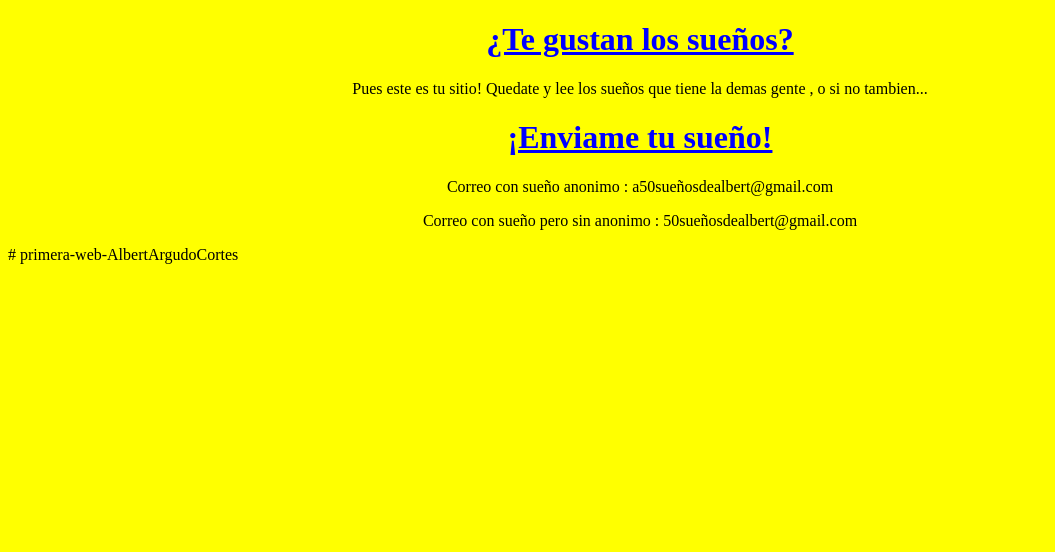
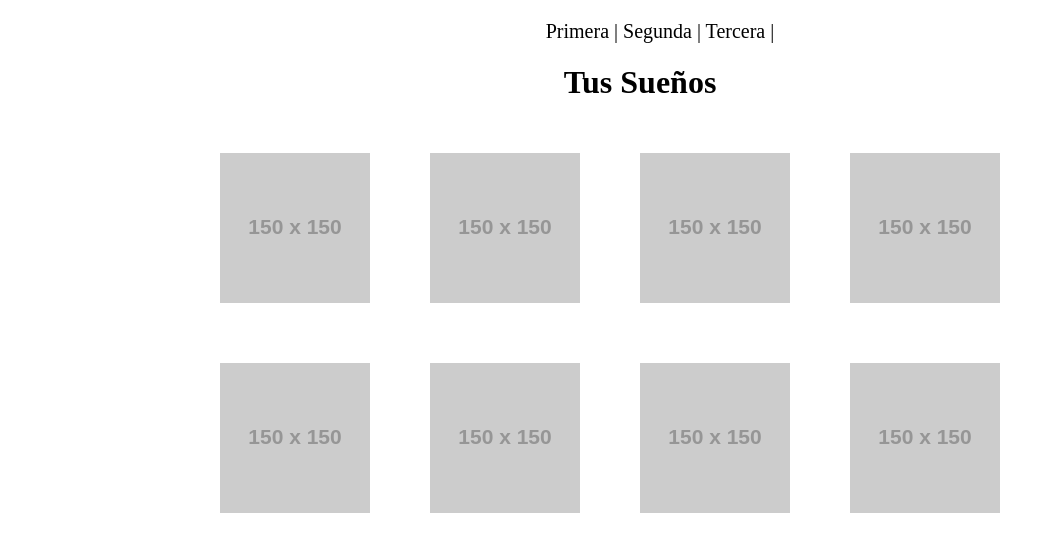
Before and after one commit to AlbertCortes/primera-web-AlbertArgudoCortes, a plain HTML site: page 50sueñosdealbert.html in a window 1280 px wide. Shown: the whole page, without its empty margins (0-1055 px from the left). Drawn offline with Linux system fonts and the light colour scheme; placeholder pictures from the web are drawn by us.

Commit message:
primera modificacion

```diff
--- a/50sueñosdealbert.html
+++ b/50sueñosdealbert.html
@@ -4,29 +4,85 @@
 <meta charset="UTF-8">
 <title>50sueñosdealbert</title>
 <style>
-body{
-background-color:yellow;
+
+
+.center {
+	text-align: center;
+	 text-decoration:none;
+	 color: black;
+	 font-size: 20px;
+
 }
-h1.primero {
-text-align:center;
-color:blue;
+
+.fotos {
+  margin: 0;
+  padding: 0;
 }
-p.segundo {
-text-align:center;
+
+.sue {
+	text-align: center;
 }
-h1.primero {
-text-decoration:underline;
+
+.fotos {
+  width: 900px;
+  margin: 0 auto;
+  overflow: auto;
 }
+
+.fotos {
+  list-style-type: none;
+}
+
+li img {
+  float: left;
+  margin: 10px;
+  border: 20px solid #fff;
+
+  -webkit-transition: box-shadow 0.5s ease;
+  -moz-transition: box-shadow 0.5s ease;
+  -o-transition: box-shadow 0.5s ease;
+  -ms-transition: box-shadow 0.5s ease;
+  transition: box-shadow 0.5s ease;
+}
+
+li img:hover {
+  -webkit-box-shadow: 0px 0px 7px rgba(255,255,255,0.9);
+  box-shadow: 0px 0px 7px rgba(255,255,255,0.9);
+}
+
+.dream {
+	width: center;
+}
+
 
 </style>
 </head>
 <body>
-<h1 class="primero">¿Te gustan los sueños?</h1>
-<p class="segundo">Pues este es tu sitio! Quedate y lee los sueños que tiene la demas gente , o si no tambien... </p>
-<h1 class="primero">¡Enviame tu sueño!</h1>
-<p class="segundo"> Correo con sueño anonimo : a50sueñosdealbert@gmail.com</p>
-<p class="segundo">Correo con sueño pero sin anonimo : 50sueñosdealbert@gmail.com</p>
+<ul class="center">
+	<a class="center" href="#">Primera</a>	|
+	<a class="center"  href="#">Segunda</a>	|
+	<a class="center" href="#">Tercera</a>	|
+
+</ul>
+
+<h1 class="sue"> Tus Sueños</h1>
+
+<div class="fotos">
+  <ul class="fotos">
+    <li><a class="fotos" href="#"><img src="http://placehold.it/150x150"></a></li>
+    <li><a class="fotos" href="#"><img src="http://placehold.it/150x150"></a></li>
+    <li><a class="fotos" href="#"><img src="http://placehold.it/150x150"></a></li>
+    <li><a class="fotos" href="#"><img src="http://placehold.it/150x150"></a></li>
+    <li><a class="fotos" href="#"><img src="http://placehold.it/150x150"></a></li>
+    <li><a class="fotos" href="#"><img src="http://placehold.it/150x150"></a></li>
+    <li><a class="fotos" href="#"><img src="http://placehold.it/150x150"></a></li>
+    <li><a class="fotos" href="#"><img src="http://placehold.it/150x150"></a></li>
+
+  </ul>
+</div >
+</div>
+
+
 </body>
 
 </html>
-# primera-web-AlbertArgudoCortes
```
